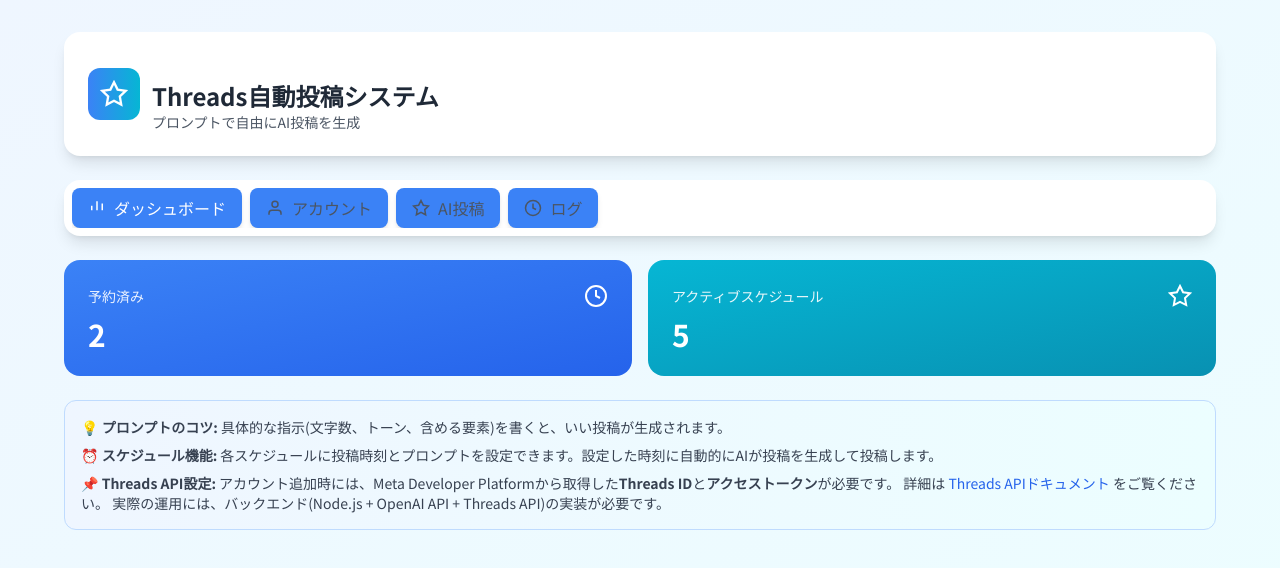
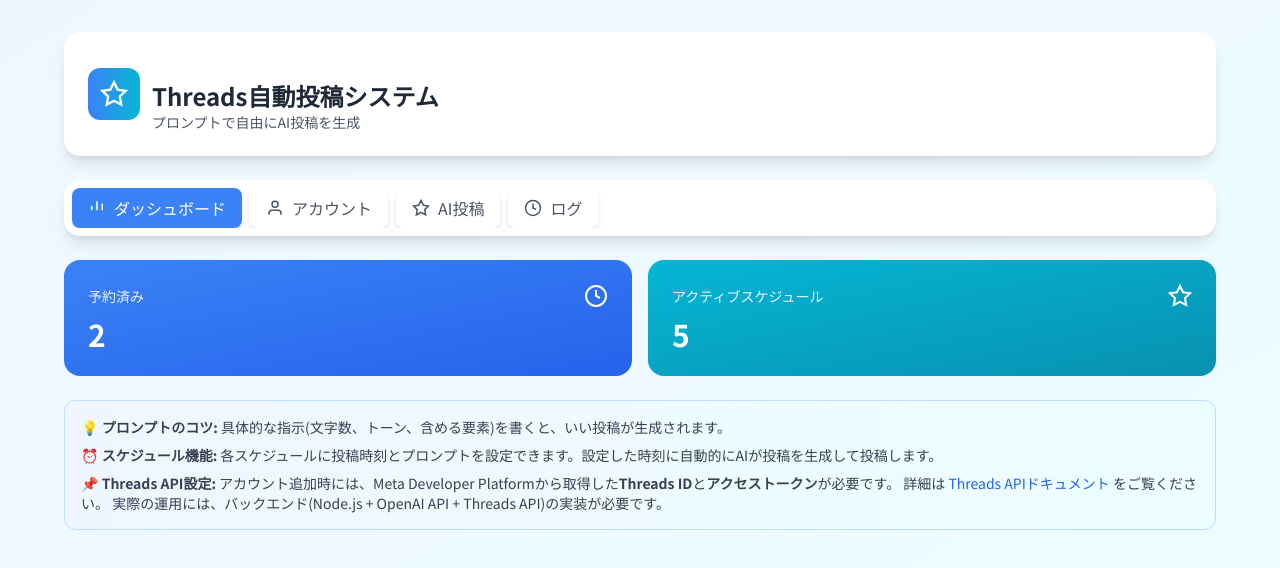
Before and after one commit to kayasite/my-ai-frontend, a React (Vite) app: page / in a window 1280 px wide. Shown: the top 568 px of the page. Built offline with nearby package versions, Linux system fonts and the light colour scheme.

Commit message:
💄 フロント更新: デザイン・UI調整・安定化

```diff
--- a/src/App.jsx
+++ b/src/App.jsx
@@ -375,7 +375,7 @@ export default function ThreadsAutoPostSystem() {
                 className={`flex items-center gap-2 px-4 py-2 rounded-lg transition whitespace-nowrap ${
                   activeTab === tab.id
                     ? 'bg-blue-500 text-white'
-                    : 'text-gray-600 hover:bg-gray-100'
+                    : 'bg-white text-gray-600 hover:bg-gray-100'
                 }`}
               >
                 <tab.icon size={18} />
```
